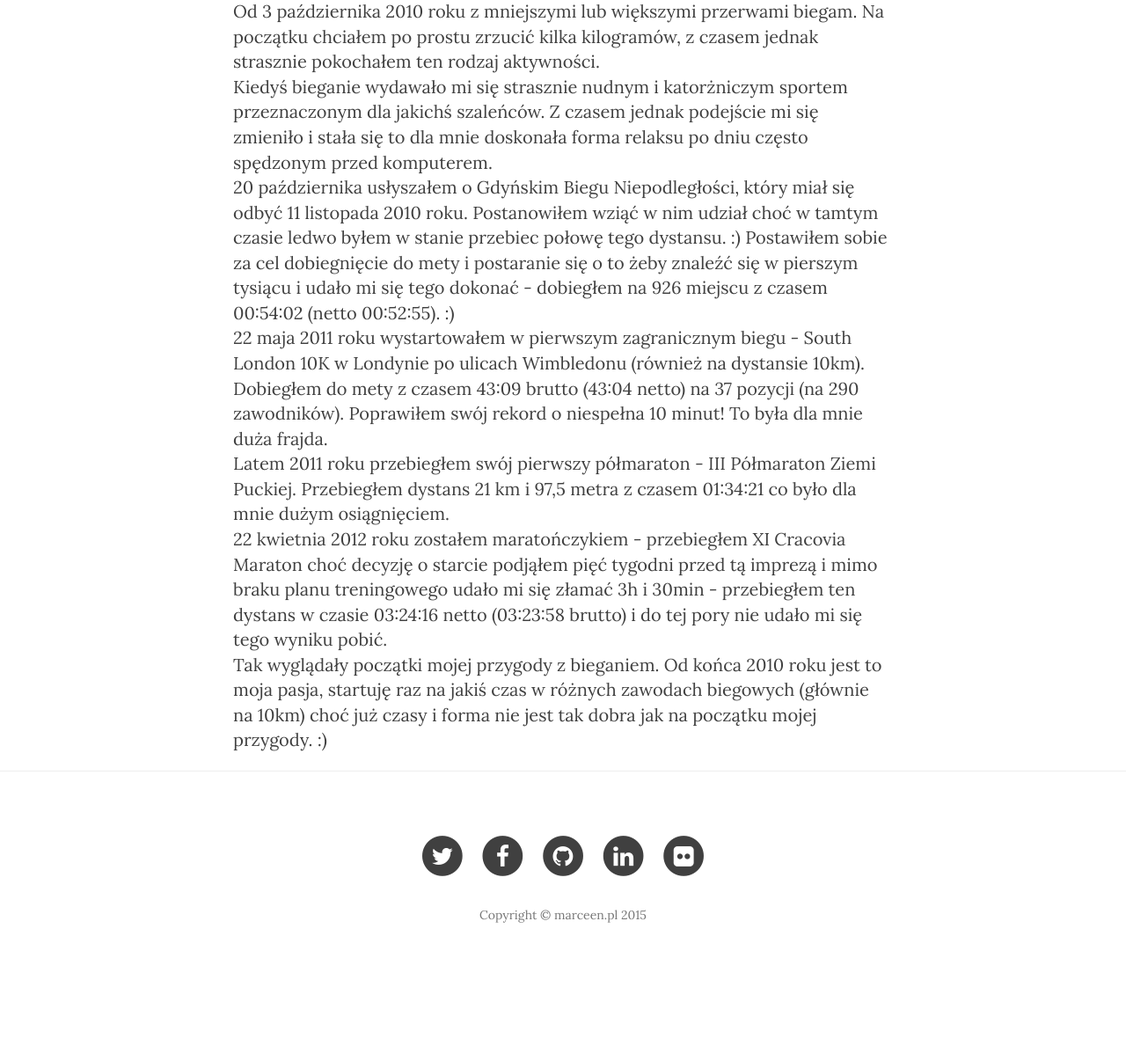
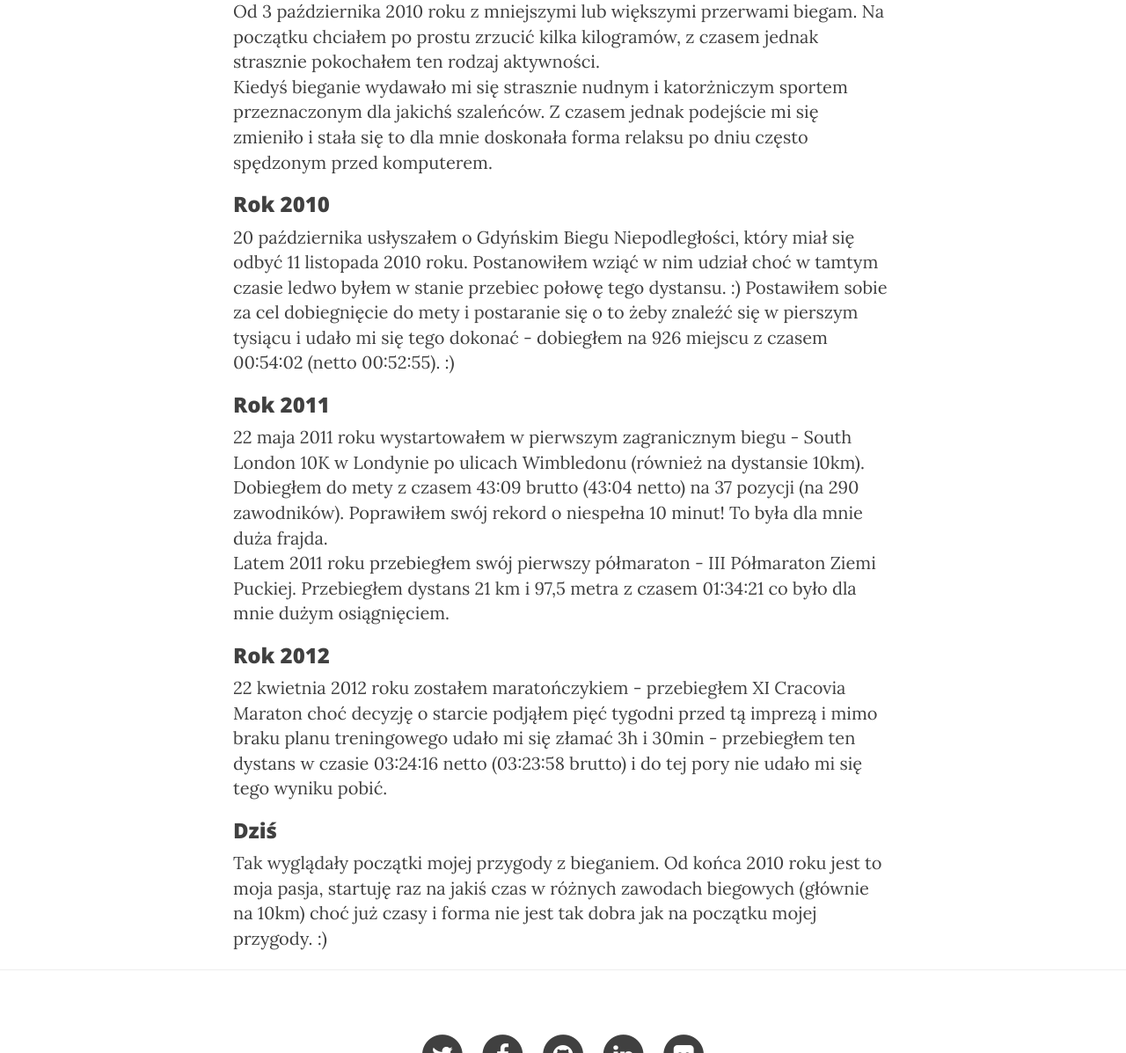
Before and after one commit to m4rc1no5/marceen, a Symfony app: template src/AppBundle/Resources/views/Start/index.html.twig in a window 1280 px wide. Shown: the part 1458-2655 px from the top of the page at 88% size. Before the commit the page ends 2507 px from the top, so only its background shows below. Run offline with Twig, Linux system fonts and the light colour scheme; the template is opened without the code that fills it, so the values that code supplies are empty; some libraries are stand-ins or nearby versions.

Commit message:
Improve start text

```diff
--- a/src/AppBundle/Resources/views/Start/index.html.twig
+++ b/src/AppBundle/Resources/views/Start/index.html.twig
@@ -43,11 +43,13 @@
         czasem jednak podejście mi się zmieniło i stała się to dla mnie doskonała forma relaksu po dniu często spędzonym
         przed komputerem.
     </div>
+    <h3>Rok 2010</h3>
     <div>20 października usłyszałem o Gdyńskim Biegu Niepodległości, który miał się odbyć 11 listopada 2010 roku.
         Postanowiłem wziąć w nim udział choć w tamtym czasie ledwo byłem w stanie przebiec połowę tego dystansu. :)
         Postawiłem sobie za cel dobiegnięcie do mety i postaranie się o to żeby znaleźć się w pierszym tysiącu i udało
         mi się tego dokonać - dobiegłem na 926 miejscu z czasem 00:54:02 (netto 00:52:55). :)
     </div>
+    <h3>Rok 2011</h3>
     <div>22 maja 2011 roku wystartowałem w pierwszym zagranicznym biegu - South London 10K w Londynie po ulicach
         Wimbledonu (również na dystansie 10km). Dobiegłem do mety z czasem 43:09 brutto (43:04 netto) na 37 pozycji (na
         290 zawodników). Poprawiłem swój rekord o niespełna 10 minut! To była dla mnie duża frajda.
@@ -55,10 +57,12 @@
     <div>Latem 2011 roku przebiegłem swój pierwszy półmaraton - III Półmaraton Ziemi Puckiej. Przebiegłem dystans 21 km
         i 97,5 metra z czasem 01:34:21 co było dla mnie dużym osiągnięciem.
     </div>
+    <h3>Rok 2012</h3>
     <div>22 kwietnia 2012 roku zostałem maratończykiem - przebiegłem XI Cracovia Maraton choć decyzję o starcie podjąłem
         pięć tygodni przed tą imprezą i mimo braku planu treningowego udało mi się złamać 3h i 30min - przebiegłem ten
         dystans w czasie 03:24:16 netto (03:23:58 brutto) i do tej pory nie udało mi się tego wyniku pobić.
     </div>
+    <h3>Dziś</h3>
     <div>Tak wyglądały początki mojej przygody z bieganiem. Od końca 2010 roku jest to moja pasja, startuję raz na jakiś
         czas w różnych zawodach biegowych (głównie na 10km) choć już czasy i forma nie jest tak dobra jak na początku
         mojej przygody. :)
```
